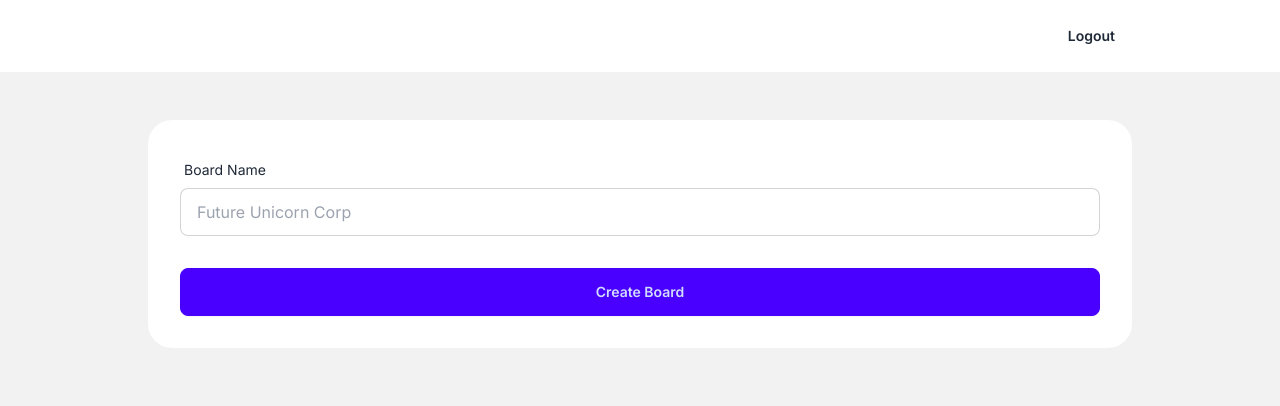
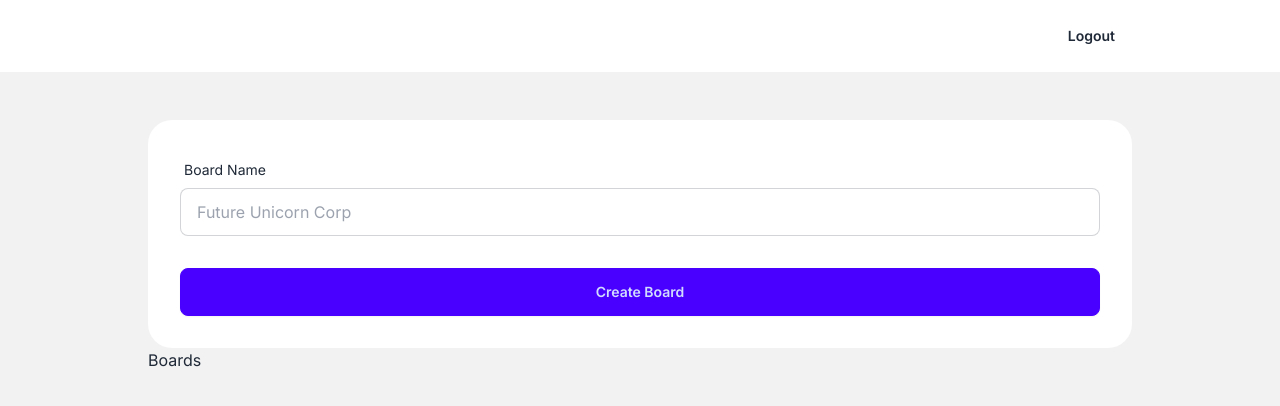
Before and after one commit to rufuscasey/codefast-saas, a Next.js app: page /dashboard in a window 1280 px wide. Shown: the top 406 px of the page. Built offline with nearby package versions, Linux system fonts and the light colour scheme; no server answers; the database is empty; sample sign-in values are in the browser's storage.

Commit message:
fetch user data and display boards in the Dashboard component

```diff
--- a/app/dashboard/page.js
+++ b/app/dashboard/page.js
@@ -1,7 +1,22 @@
 import ButtonLogout from "@/components/ButtonLogout";
 import FormNewBoard from "@/components/FormNewBoard";
+import { auth } from "@/auth";
+import connectMongo  from "@/libs/mongoose";
+import User from "@/models/User";
 
-export default function Dashboard() {
+async function getUser() {
+  const session = await auth();
+
+  await connectMongo();
+  return await User.findById(session.user.id).populate("boards");
+
+}
+
+export default async function Dashboard() {
+
+  const user = await getUser();
+  console.log(user);
+
   return (
     <main className="bg-base-200 min-h-screen">
       {/* HEADER */}
@@ -15,7 +30,9 @@ export default function Dashboard() {
       {/* MAIN */}
       <section className="max-w-5xl mx-auto px-5 py-12">
         <FormNewBoard />
-
+        <div>
+          <h1>Boards</h1>
+        </div>
 
       </section>
 
```
